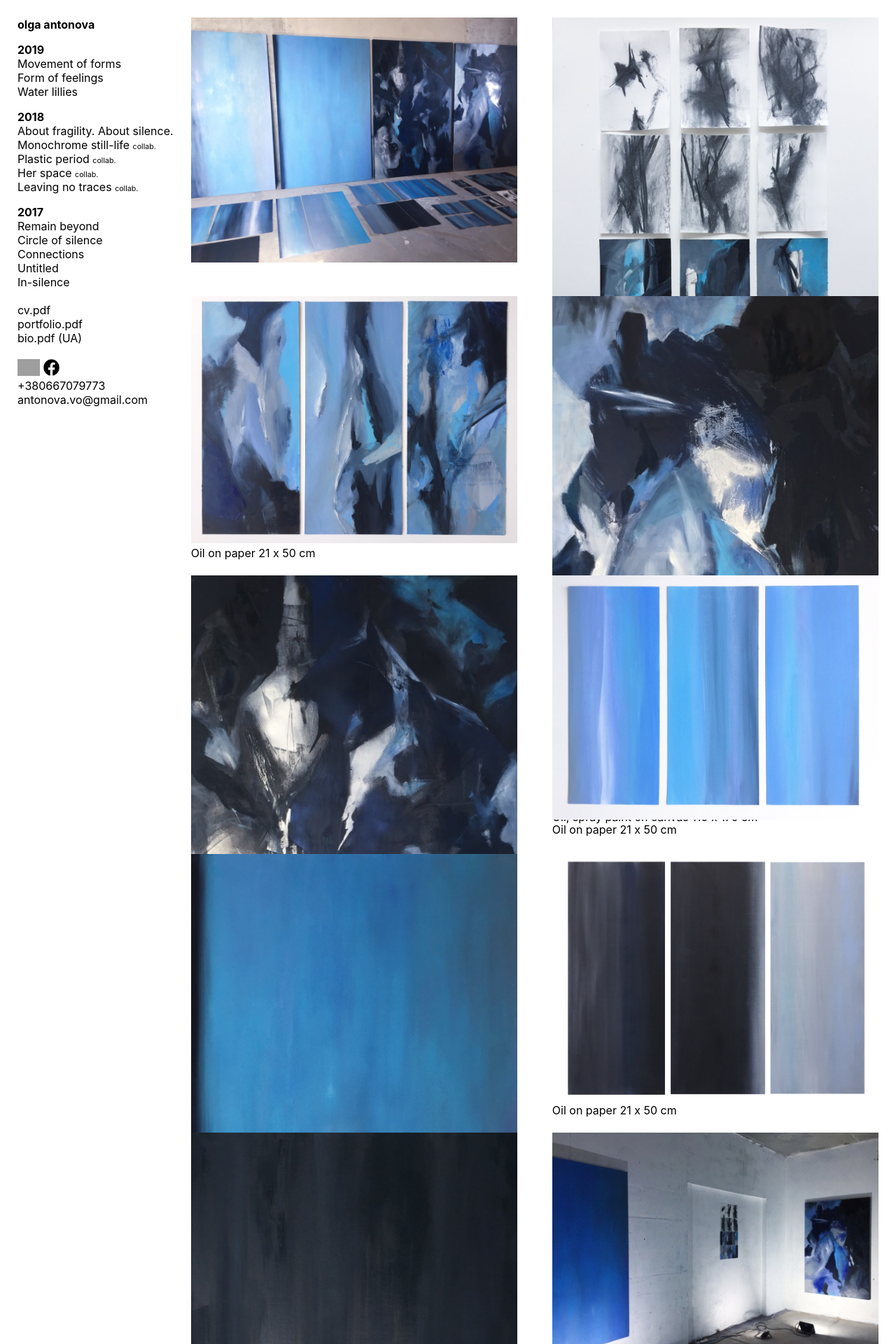
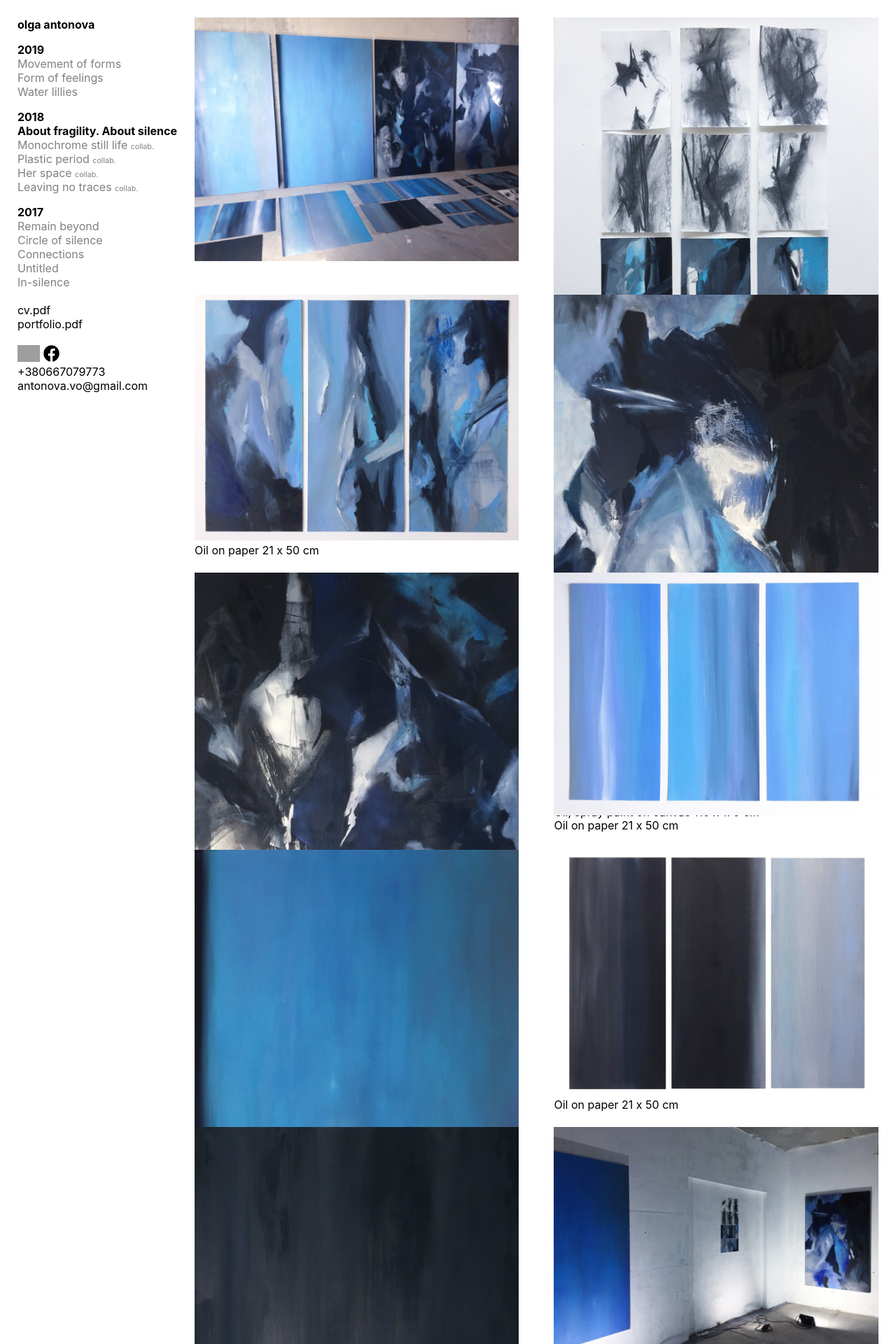
Before and after one commit to gmile/olma.github.io, a Jekyll site: the page built from about-fragility-about-silence.html, in a window 1280 px wide. Shown: the top 1920 px of the page at 70% size. Built offline with Jekyll 4.4.1, drawn with Linux system fonts in a browser that asks for light colours; grey boxes are pictures that could not be loaded.

Commit message:
Implement menu

```diff
--- a/_config.yml
+++ b/_config.yml
@@ -1,4 +1,4 @@
-title: Your awesome title
+title: Olga Antonova's website
 email: antonova.vo@gmail.com
 description: >
   Write an awesome description for your new site here. You can edit this
@@ -6,10 +6,60 @@ description: >
   Google search results) and in your feed.xml site description.
 baseurl: "" # the subpath of your site, e.g. /blog
 url: "" # the base hostname & protocol for your site, e.g. http://example.com
-twitter_username: jekyllrb
-github_username:  jekyll
 
 # Build settings
 markdown: kramdown
 plugins:
   - jekyll-feed
+
+menu:
+  years:
+    - year: 2019
+      links:
+      - url: /movement-of-forms
+        title: Movement of forms
+        enabled: false
+      - url: /form-of-feelings
+        title: Form of feelings
+        enabled: false
+      - url: /water-lillies
+        title: Water lillies
+        enabled: false
+    - year: 2018
+      links:
+      - url: /about-fragility-about-silence
+        title: About fragility. About silence
+        enabled: true
+      - url: /monochrome-still-life
+        title: Monochrome still life
+        enabled: false
+        collab: true
+      - url: /plastic-period
+        title: Plastic period
+        enabled: false
+        collab: true
+      - url: /her-space
+        title: Her space
+        enabled: false
+        collab: true
+      - url: /leaving-no-traces
+        title: Leaving no traces
+        enabled: false
+        collab: true
+    - year: 2017
+      links:
+      - url: /remain-beyond
+        title: Remain beyond
+        enabled: false
+      - url: /circle-of-silence
+        title: Circle of silence
+        enabled: false
+      - url: /connections
+        title: Connections
+        enabled: false
+      - url: /untitled
+        title: Untitled
+        enabled: false
+      - url: /in-silence
+        title: In-silence
+        enabled: false
--- a/_layouts/default.html
+++ b/_layouts/default.html
@@ -6,26 +6,31 @@
   <body class="grid-container">
     <div id="left-column" class="menu">
       <a style="font-weight: bold;">olga antonova</a>
-      <span class="year">2019</span>
-      <a class="work" href="/movement-of-forms">Movement of forms</a>
-      <a class="work" href="/form-of-feelings">Form of feelings</a>
-      <a class="work" href="/water-lillies">Water lillies</a>
-      <span class="year">2018</span>
-      <a class="work" href="/about-fragility-about-silence">About fragility. About silence.</a>
-      <a class="work" href="/monochrome-still-life">Monochrome still-life <span>collab.</span></a>
-      <a class="work" href="/plastic-period">Plastic period <span>collab.</span></a>
-      <a class="work" href="/her-space">Her space <span>collab.</span></a>
-      <a class="work" href="/leaving-no-traces">Leaving no traces <span>collab.</span></a>
-      <span class="year">2017</span>
-      <a class="work" href="/remain-beyond">Remain beyond</a>
-      <a class="work" href="/circle-of-silence">Circle of silence</a>
-      <a class="work" href="/connections">Connections</a>
-      <a class="work" href="/untitled">Untitled</a>
-      <a class="work" href="/in-silence">In-silence</a>
+
+      {% for year in site.menu.years %}
+        <span class="year">{{ year.year }}</span>
+        {% for link in year.links %}
+          {% capture title %}
+            {{ link.title }}{% if link.collab %} <span class="collab">collab.</span>{% endif %}
+          {% endcapture %}
+
+          {% assign link_url = link.url | append: ".html" %}
+
+          {% if link.enabled %}
+            {% if link_url == page.url %}
+              <span class="work active">{{ title }}</span>
+            {% else %}
+              <a class="work" href="{{ link.url }}">{{ title }}</a>
+            {% endif %}
+          {% else %}
+            <span class="work">{{ title }}</span>
+          {% endif %}
+        {% endfor %}
+      {% endfor %}
+
       <br>
       <a class="work" href="/files/cv.pdf">cv.pdf</a>
       <a class="work" href="/files/portfolio.pdf">portfolio.pdf</a>
-      <a class="work" href="/files/bio.pdf">bio.pdf (UA)</a>
       <br>
       <a href="https://www.instagram.com/olma__"><img height=24 src="https://en.instagram-brand.com/wp-content/themes/ig-branding/prj-ig-branding/assets/images/ig-logo-black.svg"></img></a>
       <a href="https://www.facebook.com/olga.antonova.art"><img height=24 src="/img/fb-logo.png"></img></a>
--- a/css/style.css
+++ b/css/style.css
@@ -41,11 +41,22 @@
   text-decoration: none;
 }
 
+#left-column span.work {
+  display: block;
+  color: grey
+}
+
+#left-column span.work.active {
+  display: block;
+  color: black;
+  font-weight: bold;
+}
+
 #left-column a:hover {
   color: blue
 }
 
-#left-column a span {
+#left-column .work span {
   font-size: 8pt
 }
 
```
